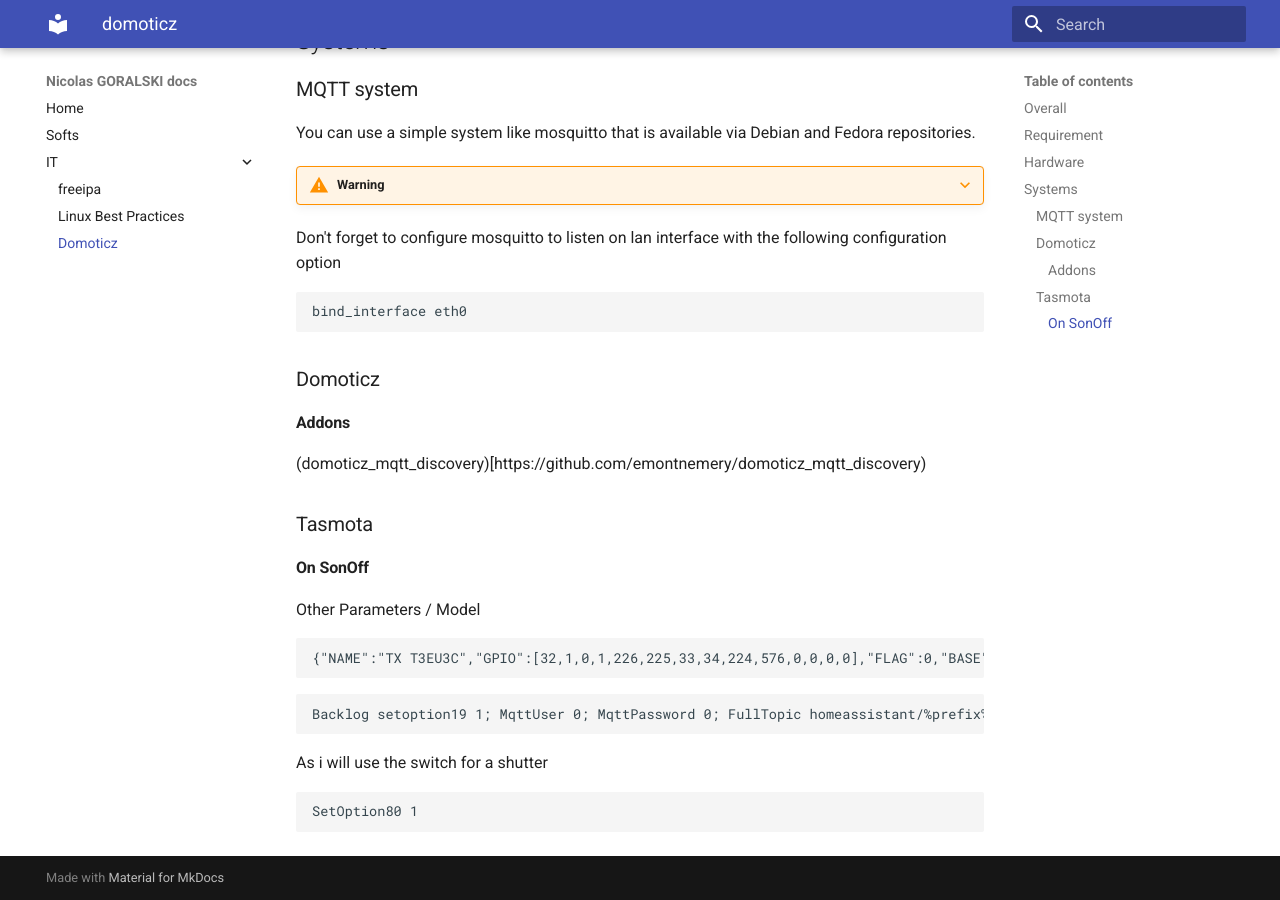
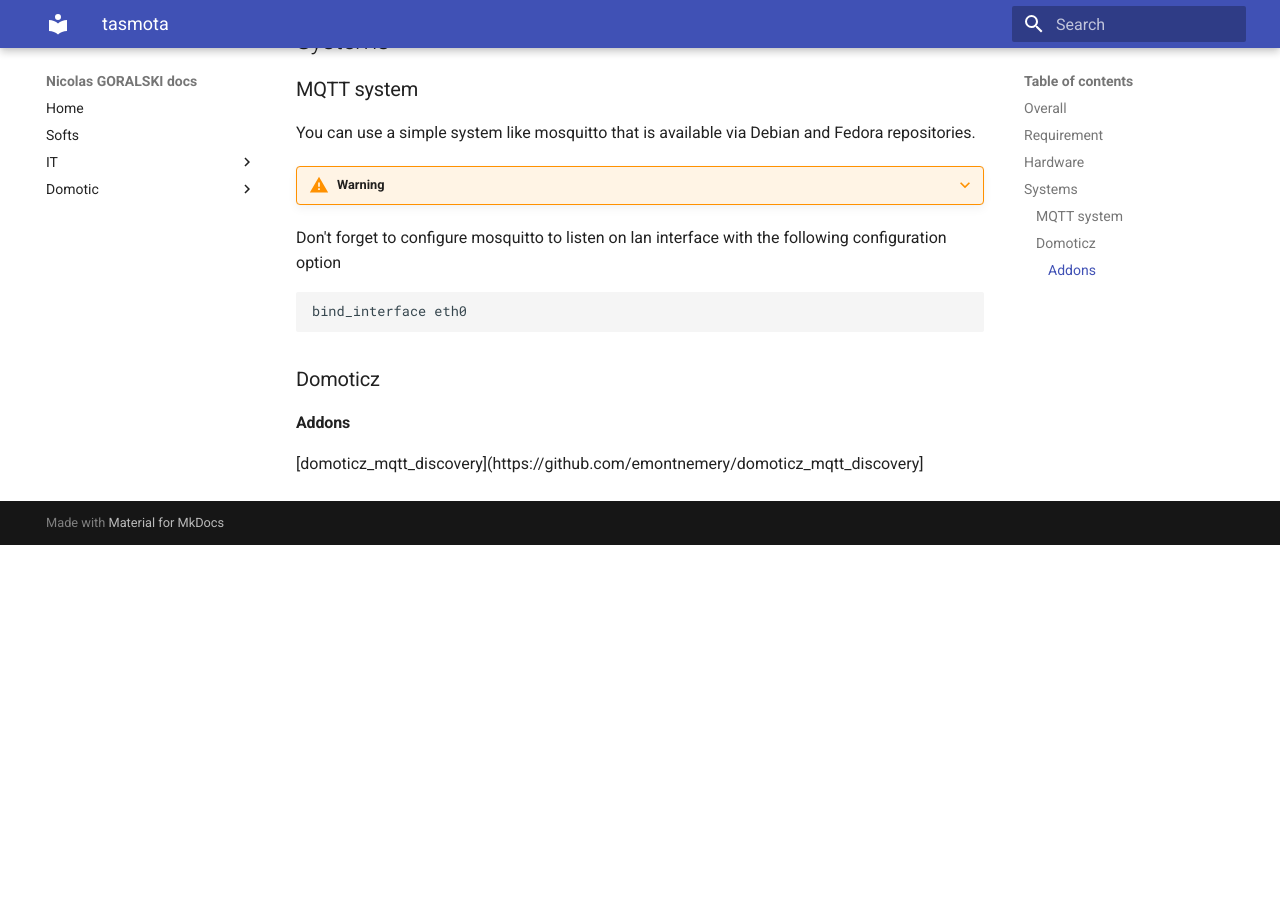
Before and after one commit to ngoralski/ngoralski.github.io, an MkDocs documentation site: the page built from docs/domotics/index.md, in a window 1280 px wide and 900 px high, scrolled down 882 px. Built offline with MkDocs 1.6.1 and Material for MkDocs 9.7.7, drawn with Linux system fonts in a browser that asks for light colours; after the commit the page ends 1427 px from its top, so only the background shows below that.

Commit message:
Add domotics infos

````diff
--- a/docs/domoticz/index.md
+++ b/docs/domotics/index.md
@@ -1,4 +1,4 @@
-title: domoticz
+title: tasmota
 date: 2022-01-16 07:32:04
 
 
@@ -44,21 +44,4 @@
 ### Domoticz
 
 #### Addons
-(domoticz_mqtt_discovery)[https://github.com/emontnemery/domoticz_mqtt_discovery)
-
-### Tasmota
-
-#### On SonOff
-Other Parameters / Model
-``` editorconfig
-{"NAME":"TX T3EU3C","GPIO":[32,1,0,1,226,225,33,34,224,576,0,0,0,0],"FLAG":0,"BASE":30}
-```
-
-``` editorconfig
-Backlog setoption19 1; MqttUser 0; MqttPassword 0; FullTopic homeassistant/%prefix%/%topic%/
-```
-
-As i will use the switch for a shutter
-``` editorconfig
-SetOption80 1
-```
+[domoticz_mqtt_discovery](https://github.com/emontnemery/domoticz_mqtt_discovery]
--- a/mkdocs.yml
+++ b/mkdocs.yml
@@ -9,6 +9,8 @@
   - IT:
       - freeipa: 'IT/freeipa.md'
       - Linux Best Practices: 'IT/linux-best-practices.md'
+  - Domotic:
+      - Tasmota: ''
       - Domoticz: 'domoticz/index.md'
 
 markdown_extensions:
````
Also changed, not shown: docs/domotics/tasmota.md (added, +107 -0 lines).
